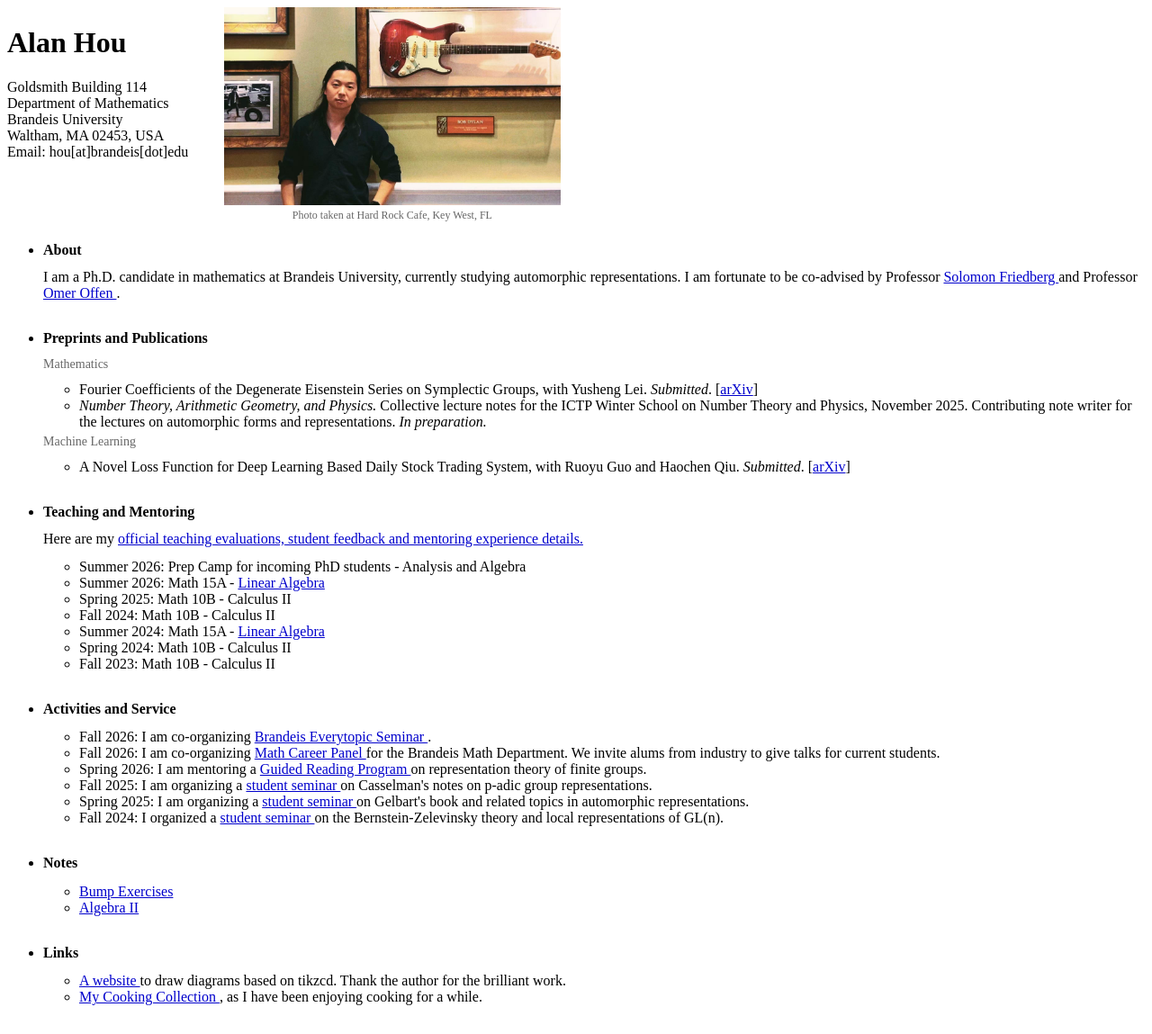
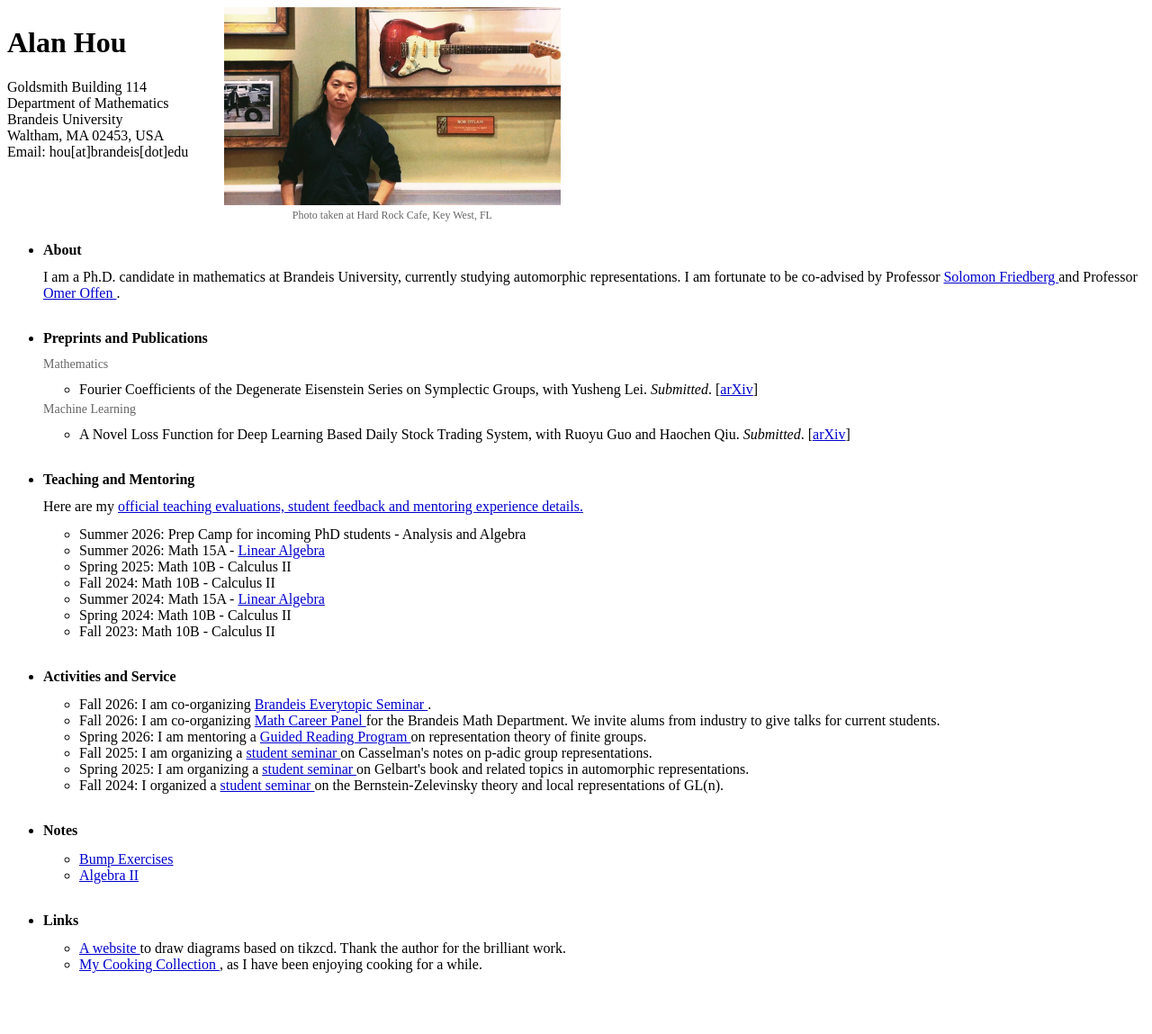
Before and after one commit to axhou/axhou.github.io, a Jekyll site: the page index.html, which Jekyll copies as it is, in a window 1280 px wide. Shown: the whole page at 90% size. Built offline with Jekyll 4.4.1, drawn with Linux system fonts in a browser that asks for light colours; after the commit the page ends 1113 px from its top, so only the background shows below that.

Commit message:
Update index.html

```diff
--- a/index.html
+++ b/index.html
@@ -228,12 +228,6 @@
           on Symplectic Groups, with Yusheng Lei. <em>Submitted</em>.
           [<a href="https://arxiv.org/abs/2608.24719">arXiv</a>]
         </li>
-      <li>
-  <em>Number Theory, Arithmetic Geometry, and Physics.</em>
-  Collective lecture notes for the ICTP Winter School on Number Theory and Physics,
-  November 2025. Contributing note writer for the lectures on automorphic forms
-  and representations. <em>In preparation.</em>
-</li>
       </ul>
 
 
```
